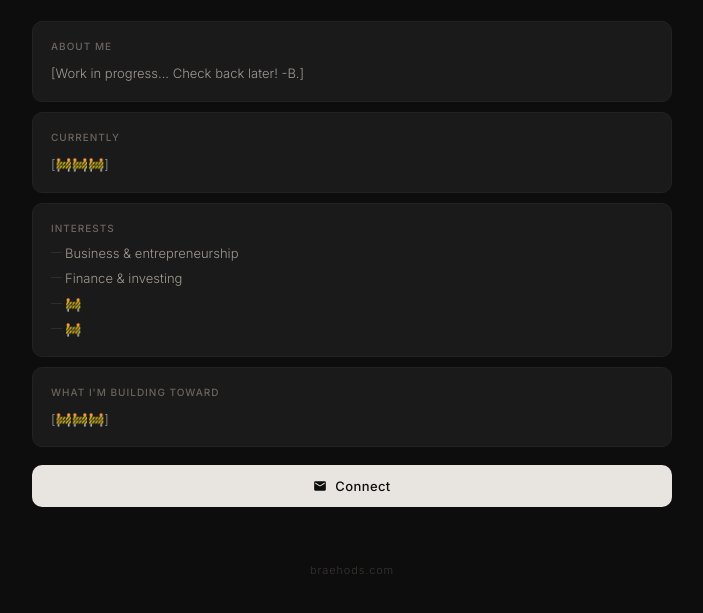
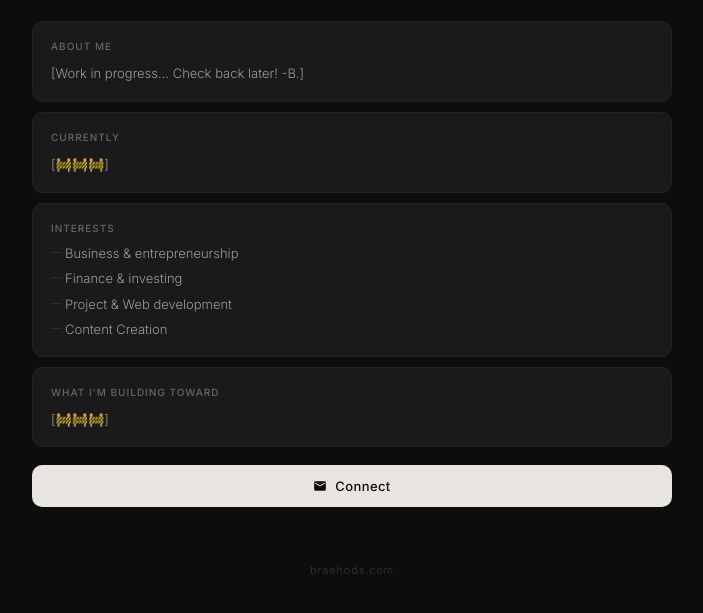
Before and after one commit to bwaeden/braehods, a plain HTML site: page about.html in a window 1280 px wide. Shown: the part 257-870 px from the top of the page, without its empty margins (288-991 px from the left). Drawn offline with Linux system fonts and the light colour scheme.

Commit message:
Update about.html
finish interest list

```diff
--- a/about.html
+++ b/about.html
@@ -57,8 +57,8 @@
       <ul>
         <li>Business &amp; entrepreneurship</li>
         <li>Finance &amp; investing</li>
-        <li>🚧</li>
-        <li>🚧</li>
+        <li>Project &amp; Web development</li>
+        <li>Content Creation</li>
         <!-- ✏️ Add or remove items -->
       </ul>
     </div>
```
